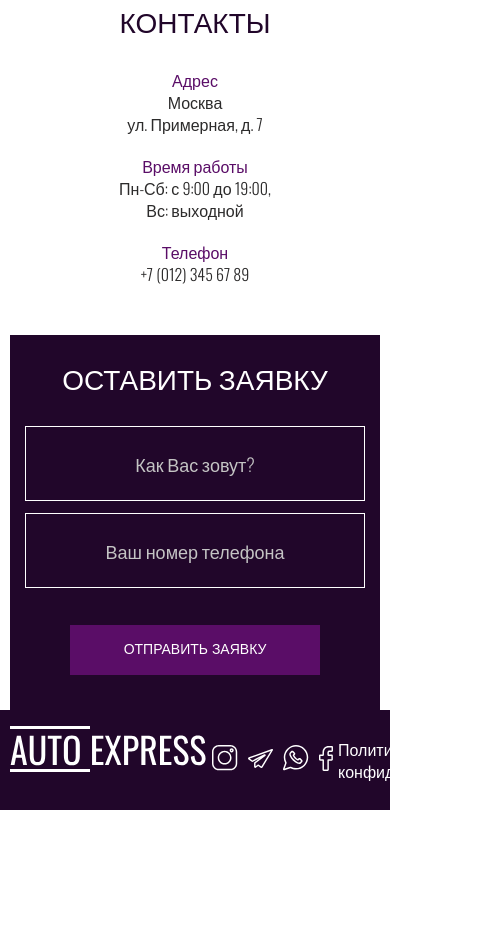
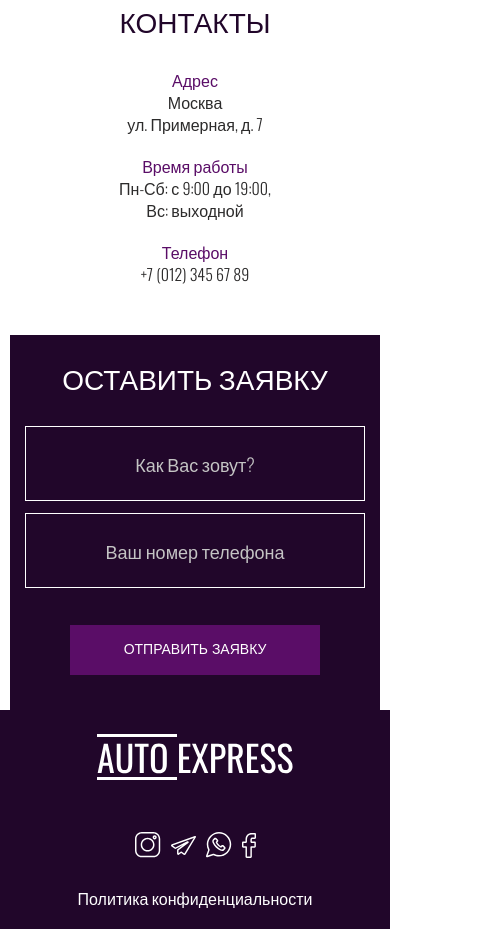
Before and after one commit to alienat3d/usa-autos, a plain HTML site: page index.html in a window 390 px wide. Shown: the part 3620-4549 px from the top of the page, 499 px wide, since content can reach past the window. Before the commit the page ends 4430 px from the top, so only its background shows below. Drawn offline with nearby package versions, Linux system fonts and the light colour scheme.

Commit message:
19.04 almost finished (needs check)

```diff
--- a/css/media.css
+++ b/css/media.css
@@ -128,7 +128,18 @@
   .social {
     justify-content: center;
   }
-  .
+  .footer__inner{
+    flex-wrap: wrap;
+    justify-content: center;
+    height: auto;
+    padding: 20px 0;
+    text-align: center;
+  }
+  .footer__social{
+    width: 100%;
+    justify-content: center;
+    margin: 25px 0;
+  }
 }
 
 @media (max-width: 600px) {
--- a/index.html
+++ b/index.html
@@ -305,7 +305,7 @@
         <a class="logo" href="#">
           <img class="logo__image" src="images/logo.svg" alt="logo">
         </a>
-        <div class="social">
+        <div class="social footer__social">
           <a class="social__link" href="">
             <img class="social__img" src="images/icons/instagram.svg" alt="instagram icon">
           </a>
```
